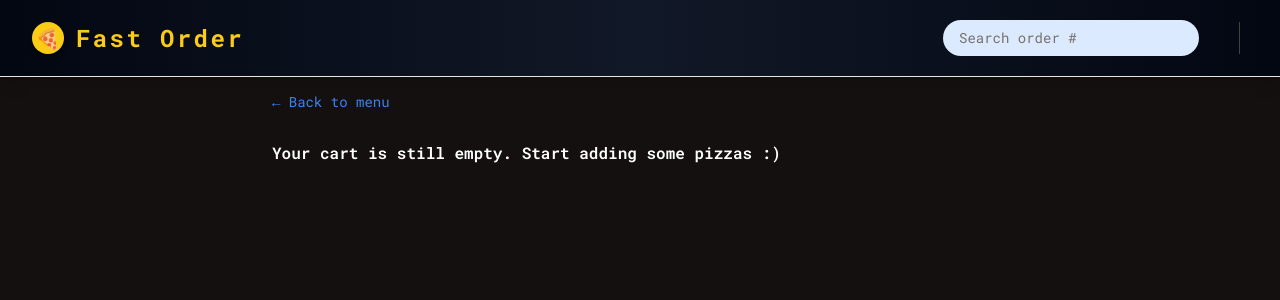
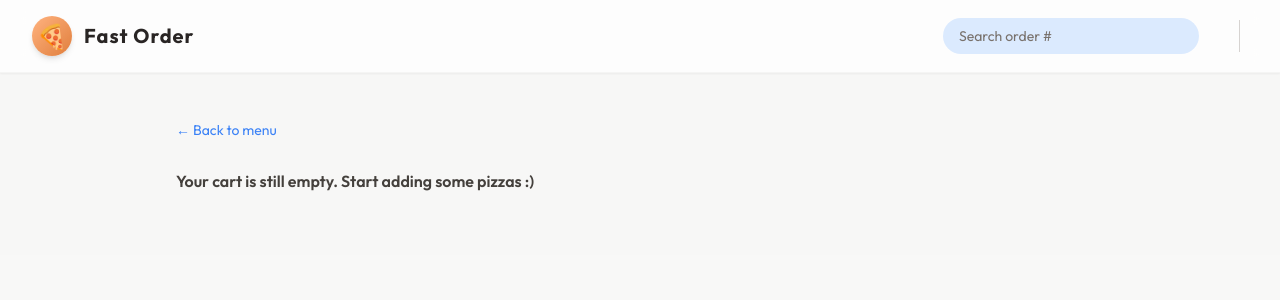
Before and after one commit to Ali-Umed/fast-order, a React (Vite) app: page /order/new in a window 1280 px wide. Shown: the top 300 px of the page. Built offline with nearby package versions, Linux system fonts and the light colour scheme.

Commit message:
style: intire web to better

```diff
--- a/index.html
+++ b/index.html
@@ -19,7 +19,7 @@
     <link rel="preconnect" href="https://fonts.googleapis.com" />
     <link rel="preconnect" href="https://fonts.gstatic.com" crossorigin />
     <link
-      href="https://fonts.googleapis.com/css2?family=Roboto+Mono:wght@300;400;500;600;700&display=swap"
+      href="https://fonts.googleapis.com/css2?family=Outfit:wght@300;400;500;600;700;800&display=swap"
       rel="stylesheet"
     />
 
--- a/src/index.css
+++ b/src/index.css
@@ -4,14 +4,14 @@
 
 @layer components {
   .input {
-    @apply rounded-full border border-stone-200 px-4 py-2 text-sm transition-all duration-300 placeholder:text-stone-400 focus:outline-none focus:ring focus:ring-yellow-400 md:px-6 md:py-3;
+    @apply rounded-full border border-stone-200 px-4 py-2 text-sm transition-all duration-300 placeholder:text-stone-400 focus:outline-none focus:ring focus:ring-[#FF9F5A] md:px-6 md:py-3;
   }
 
   /* https://dev.to/afif/i-made-100-css-loaders-for-your-next-project-4eje */
   .loader {
     width: 45px;
     aspect-ratio: 0.75;
-    --c: no-repeat linear-gradient(theme(colors.stone.800) 0 0);
+    --c: no-repeat linear-gradient(theme(colors.pizza.500) 0 0);
     background: var(--c) 0% 50%, var(--c) 50% 50%, var(--c) 100% 50%;
     background-size: 20% 50%;
     animation: loading 1s infinite linear;
@@ -32,3 +32,12 @@
     }
   }
 }
+
+::selection {
+  background-color: theme('colors.pizza.500');
+  color: white;
+}
+
+body {
+  background-color: #fcf8f5; /* Very light warm gray/orange tint */
+}
--- a/src/ui/AppLayout.jsx
+++ b/src/ui/AppLayout.jsx
@@ -11,17 +11,13 @@ function AppLayout() {
   const theme = useSelector((state) => state.theme.theme);
 
   return (
-    <div
-      className={`grid ${colorTheme} h-screen grid-rows-[auto_1fr_auto]  ${
-        theme === 'dark' ? 'text-white' : 'text-black'
-      } `}
-    >
+    <div className="grid h-screen grid-rows-[auto_1fr_auto] font-sans text-stone-700">
       {isLoading && <Loader />}
 
       <Header />
 
-      <div className="overflow-scroll">
-        <main className="bg mx-auto max-w-3xl">
+      <div className="overflow-y-auto overflow-x-hidden bg-stone-50/50">
+        <main className="mx-auto max-w-5xl px-4 py-8 sm:px-6 lg:px-8">
           <Outlet />
         </main>
       </div>
--- a/src/ui/Button.jsx
+++ b/src/ui/Button.jsx
@@ -2,13 +2,13 @@ import { Link } from 'react-router-dom';
 
 function Button({ children, disabled, to, type, onClick }) {
   const base =
-    'inline-block text-sm rounded-full bg-yellow-400 font-semibold uppercase tracking-wide text-stone-800 transition-colors duration-300 hover:bg-yellow-300 focus:bg-yellow-300 focus:outline-none focus:ring focus:ring-yellow-300 focus:ring-offset-2 disabled:cursor-not-allowed';
+    'inline-block text-sm rounded-full bg-gradient-to-r from-pizza-500 to-pizza-600 font-semibold uppercase tracking-wide text-white transition-all duration-300 hover:from-pizza-600 hover:to-pizza-700 hover:shadow-lg hover:-translate-y-0.5 focus:outline-none focus:ring focus:ring-pizza-400 focus:ring-offset-2 disabled:cursor-not-allowed shadow-md';
 
   const styles = {
     primary: base + ' px-4 py-3 md:px-6 md:py-4',
     small: base + ' px-4 py-2 md:px-5 md:py-2.5 text-xs',
     secondary:
-      'inline-block text-sm rounded-full border-2 border-stone-300 font-semibold uppercase tracking-wide text-stone-400 transition-colors duration-300 hover:bg-stone-300 hover:text-stone-800 focus:bg-stone-300 focus:text-stone-800 focus:outline-none focus:ring focus:ring-stone-200 focus:ring-offset-2 disabled:cursor-not-allowed px-4 py-2.5 md:px-6 md:py-3.5',
+      'inline-block text-sm rounded-full border-2 border-stone-300 font-semibold uppercase tracking-wide text-stone-400 transition-all duration-300 hover:bg-stone-300 hover:text-stone-800 focus:bg-stone-300 focus:text-stone-800 focus:outline-none focus:ring focus:ring-stone-200 focus:ring-offset-2 disabled:cursor-not-allowed px-4 py-2.5 md:px-6 md:py-3.5 hover:shadow-md',
     round: base + ' px-2.5 py-1 md:px-5.5 md:py-2 text-sm',
   };
 
--- a/src/ui/Header.jsx
+++ b/src/ui/Header.jsx
@@ -4,18 +4,18 @@ import Username from '../features/user/Username';
 
 function Header() {
   return (
-    <header className="sticky top-0 z-30 flex items-center justify-between gap-4 border-b border-stone-200 bg-gradient-to-r from-gray-950 via-gray-900 to-gray-950 px-8 py-5 shadow-lg dark:border-stone-700 dark:bg-gradient-to-r dark:from-gray-950 dark:via-gray-900 dark:to-gray-950">
-      <Link to="/" className="flex items-center gap-3">
-        <span className="inline-block flex h-8 w-8 items-center justify-center rounded-full bg-yellow-400 text-xl font-bold text-gray-950 shadow-md">
+    <header className="sticky top-0 z-30 flex items-center justify-between gap-4 border-b border-stone-100 bg-white/80 px-8 py-4 shadow-sm backdrop-blur-md transition-all duration-300">
+      <Link to="/" className="flex items-center gap-3 group">
+        <span className="flex h-10 w-10 items-center justify-center rounded-full bg-gradient-to-br from-pizza-400 to-pizza-600 text-2xl shadow-md transition-transform duration-300 group-hover:rotate-12 group-hover:scale-110">
           🍕
         </span>
-        <span className="text-2xl font-extrabold tracking-widest text-yellow-400 transition hover:text-yellow-300">
+        <span className="text-xl font-bold tracking-wider text-stone-800 transition-colors duration-300 group-hover:text-pizza-600">
           Fast Order
         </span>
       </Link>
       <div className="flex items-center gap-8">
         <SearchOrder />
-        <div className="mx-2 hidden h-8 border-l border-stone-700 sm:block"></div>
+        <div className="mx-2 hidden h-8 border-l border-stone-300 sm:block"></div>
         <Username />
       </div>
     </header>
--- a/src/ui/Home.jsx
+++ b/src/ui/Home.jsx
@@ -6,10 +6,10 @@ function Home() {
   const username = useSelector((state) => state.user.username);
   return (
     <div className="my-10 px-4 text-center sm:my-16">
-      <h1 className="mb-8  text-xl font-semibold md:text-3xl">
+      <h1 className="mb-8 text-3xl font-bold text-stone-800 md:text-5xl">
         The best pizza.
         <br />
-        <span className="text-yellow-500">
+        <span className="bg-gradient-to-r from-pizza-500 to-pizza-600 bg-clip-text text-transparent">
           Straight out of the oven, straight to you.
         </span>
       </h1>
--- a/tailwind.config.js
+++ b/tailwind.config.js
@@ -4,10 +4,17 @@ export default {
   content: ['./index.html', './src/**/*.{js,ts,jsx,tsx}'],
   theme: {
     fontFamily: {
-      sans: 'Roboto Mono, monospace',
+      sans: 'Outfit, sans-serif',
     },
 
     extend: {
+      colors: {
+        pizza: {
+          400: '#FFB380',
+          500: '#FF9F5A',
+          600: '#E07E3C',
+        },
+      },
       fontSize: {
         huge: ['80rem', { lineHeight: '1' }],
       },
```
